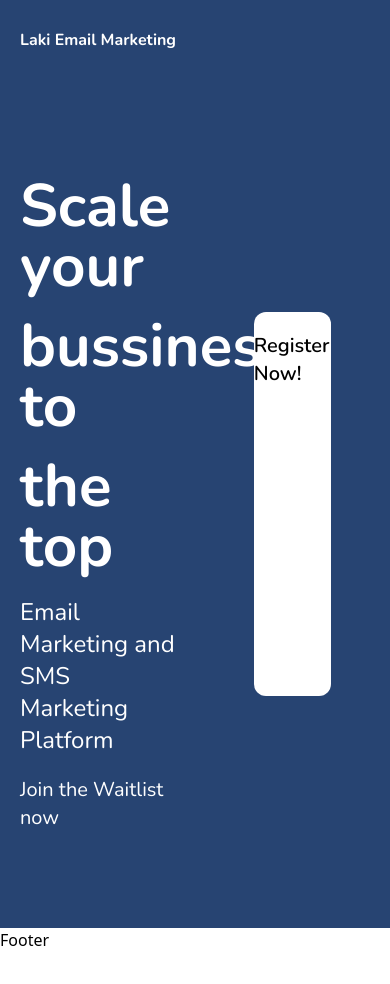
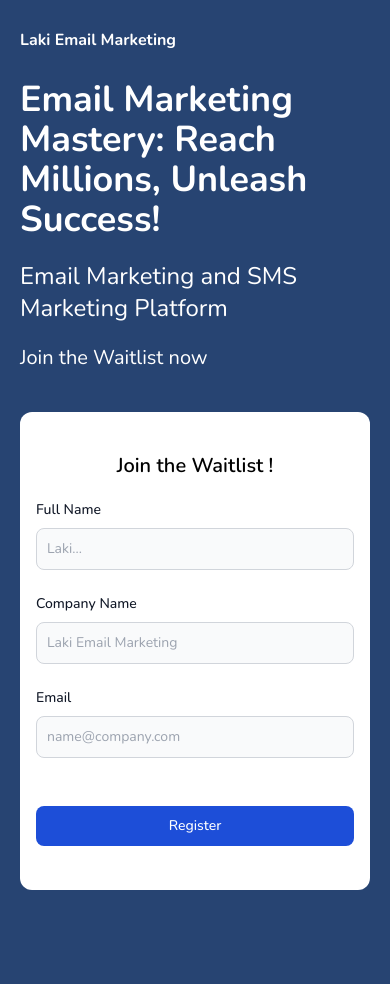
Before and after one commit to natnaelengeda/postaye-frontend, a React (Vite) app: page / in a window 390 px wide. Shown: the top 984 px of the page. Before the commit the page ends 952 px from the top, so only its background shows below. Built offline with nearby package versions, Linux system fonts and the light colour scheme; no server answers.

Commit message:
Primary Commit

```diff
--- a/src/App.tsx
+++ b/src/App.tsx
@@ -1,17 +1,19 @@
+import { useState } from "react"
 import { BrowserRouter as Router, Route, Routes } from "react-router-dom"
 import Home from "./pages/home"
 import Header from "./layouts/Header"
 import Footer from "./layouts/Footer"
 import TempHeader from "./layouts/TempHeader"
 function App() {
-
+  const [highlightName, setHighlightName] = useState(false);
+  const [clicked, setclicked] = useState(false);
   return (
     <Router>
       {/* <Header /> */}
-      <TempHeader />
-      <main className="min-h-screen py-24 font-Nunito bg-primary">
+      <TempHeader setclicked={setclicked} />
+      <main className="min-h-screen py-0 pb-10 md:pb-0 md:py-24 font-Nunito bg-primary">
         <Routes>
-          <Route path="/" element={<Home />} />
+          <Route path="/" element={<Home clicked={clicked} />} />
         </Routes>
       </main>
       <Footer />
--- a/src/layouts/Footer.tsx
+++ b/src/layouts/Footer.tsx
@@ -2,6 +2,8 @@ import React from 'react'
 
 export default function Footer() {
   return (
-    <div>Footer</div>
+    <footer className='w-full h-28 bg-primary'>
+
+    </footer>
   )
 }
--- a/src/layouts/TempHeader.tsx
+++ b/src/layouts/TempHeader.tsx
@@ -1,6 +1,8 @@
 import React from 'react'
 
-export default function TempHeader() {
+export default function TempHeader(props: any) {
+  const { setclicked } = props;
+
   return (
     <header className='bg-primary text-white'>
       <div className='container mx-auto h-20  flex flex-row items-center justify-between px-5 md:px-20  font-Nunito '>
@@ -9,6 +11,12 @@ export default function TempHeader() {
         </div>
         <div>
           <button
+            onClick={() => {
+              setclicked(true);
+              setTimeout(() => {
+                setclicked(false);
+              }, 2000);
+            }}
             className='hidden md:block px-3 py-2 border border-white rounded-lg hover:bg-white hover:text-primary'>
             Register Now
           </button>
--- a/src/main.tsx
+++ b/src/main.tsx
@@ -2,9 +2,13 @@ import React from 'react'
 import ReactDOM from 'react-dom/client'
 import App from './App.tsx'
 import './styles/tailwind.css'
+import { ToastContainer } from 'react-toastify';
+import 'react-toastify/dist/ReactToastify.css';
 
 ReactDOM.createRoot(document.getElementById('root') as HTMLElement).render(
   <React.StrictMode>
     <App />
+    <ToastContainer />
+
   </React.StrictMode>,
 )
--- a/src/pages/home/index.tsx
+++ b/src/pages/home/index.tsx
@@ -1,14 +1,48 @@
-import React from 'react'
+import React, { useState } from 'react'
+import { useForm } from 'react-hook-form';
+import axios from 'axios';
+import { toast } from 'react-toastify';
 
-export default function Home() {
+export default function Home(props: any) {
+  const { clicked } = props;
+
+  const {
+    register,
+    handleSubmit,
+    formState: { errors },
+  } = useForm();
+  const url = import.meta.env.VITE_API_URL;
+
+  const submitDetails = async (data: any) => {
+
+    toast.success('Registration Successful', {
+      position: "top-right",
+      autoClose: 5000,
+      hideProgressBar: false,
+      closeOnClick: true,
+      pauseOnHover: true,
+      draggable: true,
+      progress: undefined,
+      theme: "light",
+    });
+    axios.post(url + '/api/v1/waitlist', data).then((res) => {
+      if (res.status == 200) {
+
+      }
+
+    });
+
+  }
+
   return (
-    <div className='container mx-auto font-Nunito '>
-      <div className='grid grid-cols-2 gap-10 items-center justify-center px-5 md:px-20'>
+    <div className='container mx-auto font-Nunito'>
+      <div className='grid grid-cols-1  md:grid-cols-2 gap-10 items-center justify-center px-5 md:px-20'>
         <div className='flex flex-col gap-5 text-white'>
-          <div className='w-full flex flex-col gap-5 text-6xl font-bold text-white'>
-            <p className=''>Scale your</p>
+          <div className='w-full flex flex-col gap-5 text-4xl md:text-6xl font-bold text-white space-x-2'>
+            {/* <p className=''>Scale your</p>
             <p className=''>bussiness to </p>
-            <p className=''>the top</p>
+            <p className=''>the top</p> */}
+            <p>Email Marketing Mastery: Reach Millions, Unleash Success!</p>
           </div>
           <div>
             <p className='text-2xl'>Email Marketing and SMS Marketing Platform</p>
@@ -18,19 +52,62 @@ export default function Home() {
           </div>
         </div>
         <div className='w-full flex items-center justify-center'>
-          <div className='w-2/4 h-96 bg-white rounded-xl flex flex-col gap-2'>
+          <div className={`mb-4 w-full md:w-3/4 py-5 h-auto bg-white rounded-xl flex flex-col gap-2  ${clicked ? 'glow' : ''}`}>
+
+
+            <div className=' '>
               <div className='w-full flex items-center justify-center py-5'>
-              <h1 className='text-xl font-semibold'>Register Now!</h1>
+                <h1 className='text-xl font-semibold'>Join the Waitlist !</h1>
               </div>
-            <form action="">
+
+              <div className="w-full  sm:p-6 md:p-8 px-4 md:px-5">
+                <form className='space-y-6' onSubmit={handleSubmit(submitDetails)}>
                   <div>
+                    <label htmlFor="email" className="block mb-2 text-sm font-medium text-gray-900 ">Full Name</label>
+                    <input
+                      type="text"
+                      id="name"
+                      className="bg-gray-50 border border-gray-300 text-gray-900 text-sm rounded-lg focus:ring-blue-500 focus:border-blue-500 block w-full p-2.5 "
+                      placeholder="Laki..."
+                      required
+                      {...register('name')} />
+                  </div>
+                  <div>
+                    <label htmlFor="email" className="block mb-2 text-sm font-medium text-gray-900 ">Company Name</label>
+                    <input
+                      type="text"
+                      id="text"
+                      className="bg-gray-50 border border-gray-300 text-gray-900 text-sm rounded-lg focus:ring-blue-500 focus:border-blue-500 block w-full p-2.5 "
+                      placeholder="Laki Email Marketing"
+                      required
+                      {...register('companyName')} />
+                  </div>
+                  <div>
+                    <label htmlFor="email" className="block mb-2 text-sm font-medium text-gray-900 ">Email</label>
+                    <input
+                      type="email"
+                      id="email"
+                      className="bg-gray-50 border border-gray-300 text-gray-900 text-sm rounded-lg focus:ring-blue-500 focus:border-blue-500 block w-full p-2.5 "
+                      placeholder="name@company.com"
+                      required
+                      {...register('email')} />
+                  </div>
+                  <div className="flex items-start">
 
+                  </div>
+                  <button
+                    type="submit"
+                    className="w-full text-white bg-blue-700 hover:bg-blue-800 focus:ring-4 focus:outline-none focus:ring-blue-300 font-medium rounded-lg text-sm px-5 py-2.5 text-center">
+                    Register
+                  </button>
+                  <div className="text-sm font-medium text-gray-500 ">
                   </div>
                 </form>
               </div>
             </div>
-
           </div>
         </div>
+      </div>
+    </div >
   )
 }
--- a/src/styles/tailwind.css
+++ b/src/styles/tailwind.css
@@ -15,3 +15,22 @@
     @apply border border-gray-200;
   }
 }
+
+
+.glow {
+  animation: glow 2s ease-in-out;
+}
+
+@keyframes glow {
+  0% {
+    box-shadow: 0 0 0 0 rgba(255, 255, 255, 0.7);
+  }
+
+  50% {
+    box-shadow: 0 0 20px 10px rgba(255, 255, 255, 0.7);
+  }
+
+  100% {
+    box-shadow: 0 0 0 0 rgba(255, 255, 255, 0.7);
+  }
+}
```
Also changed, not shown: package.json (+5 -2 lines), 2 other files (tests, documents, lock files or other folders). Lines whose indentation alone changed are shown as unchanged.
